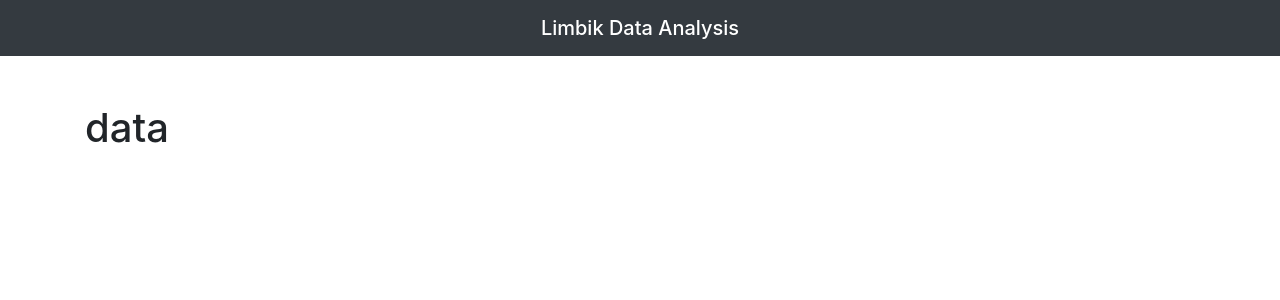
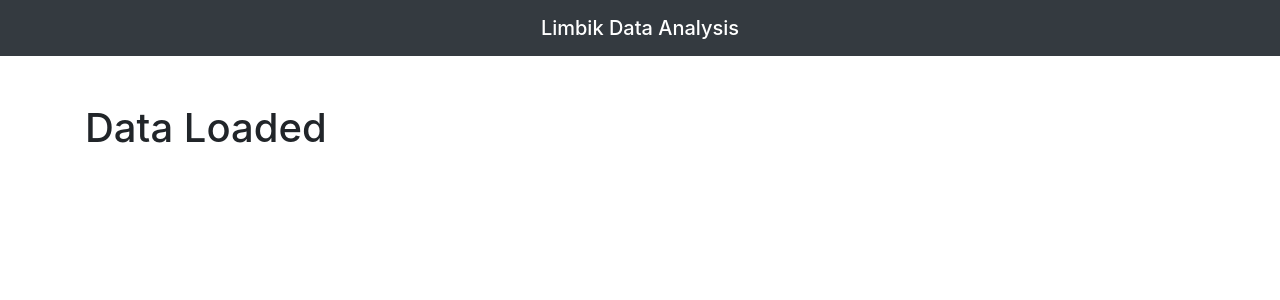
Before and after one commit to woodylucas/limbik-technical, a React (Create React App) app: page / in a window 1280 px wide. Shown: the top 300 px of the page. Built offline with nearby package versions, Linux system fonts and the light colour scheme; data requests are answered from the project's data file.

Commit message:
fixed spinner

```diff
--- a/src/components/data/Data.js
+++ b/src/components/data/Data.js
@@ -8,8 +8,13 @@
       <div>
         <Consumer>
           {value => {
-            console.log(value)
-            return <h1>data</h1>
+            const { data_list } = value;
+            if(data_list === undefined || data_list.length === 0) {
+              return <Spinner />
+            } else {
+              return <h1>Data Loaded</h1>
+            }
+
           }}
         </Consumer>
       </div>
```
Also changed, not shown: src/components/layout/spinner.gif.
